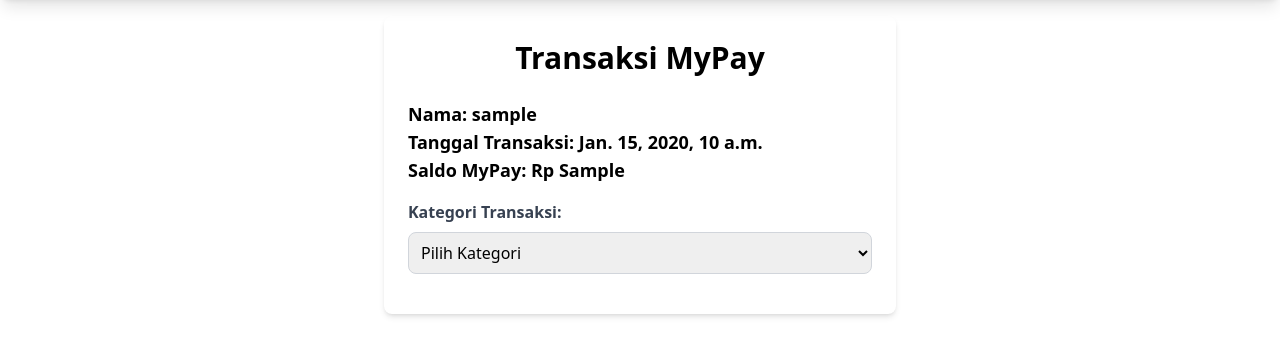
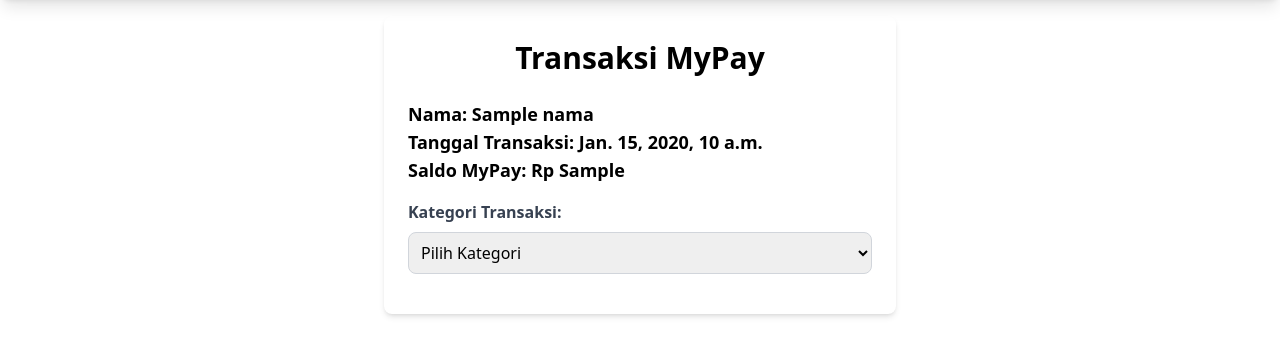
Before and after one commit to Faridhsbi/sijarta, a Django app: template userprofile/templates/new_transaction.html in a window 1280 px wide. Shown: the part 64-420 px from the top of the page. Run offline with Django 5.2, Linux system fonts and the light colour scheme; the template is opened without the code that fills it: most values are stand-ins (such as "Sample title", 1, 10 or a date in 2020); some libraries are stand-ins or nearby versions.

Commit message:
fix new_transaction

```diff
--- a/userprofile/templates/new_transaction.html
+++ b/userprofile/templates/new_transaction.html
@@ -6,7 +6,7 @@
 
         <h1 class="text-3xl font-bold mb-6 text-center">Transaksi MyPay</h1>
         <div class="mb-4">
-            <p class="text-lg font-semibold">Nama: {{ user_name }}</p>
+            <p class="text-lg font-semibold">Nama: {{ nama }}</p>
             <p class="text-lg font-semibold">Tanggal Transaksi: {{ tanggal_transaksi }}</p>
             <p class="text-lg font-semibold">Saldo MyPay: Rp {{ saldo_mypay }}</p>
         </div>
```
